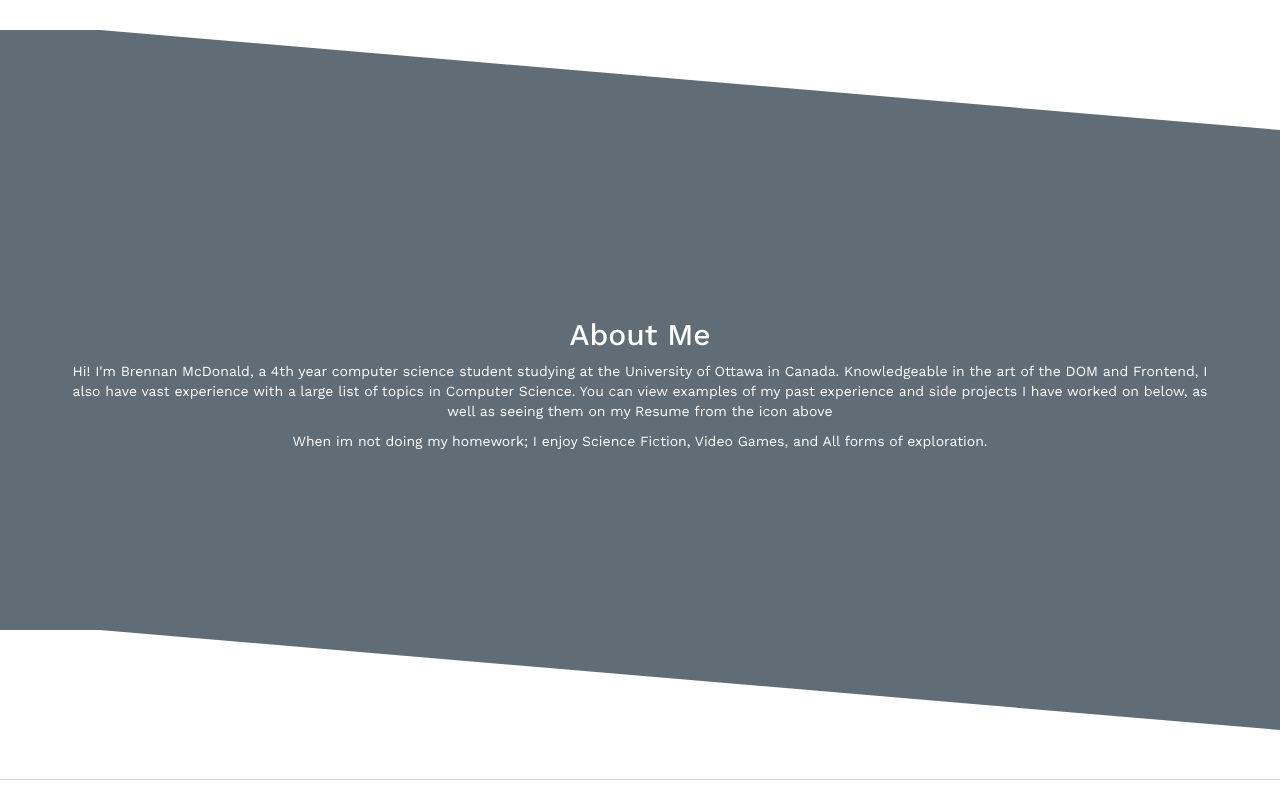
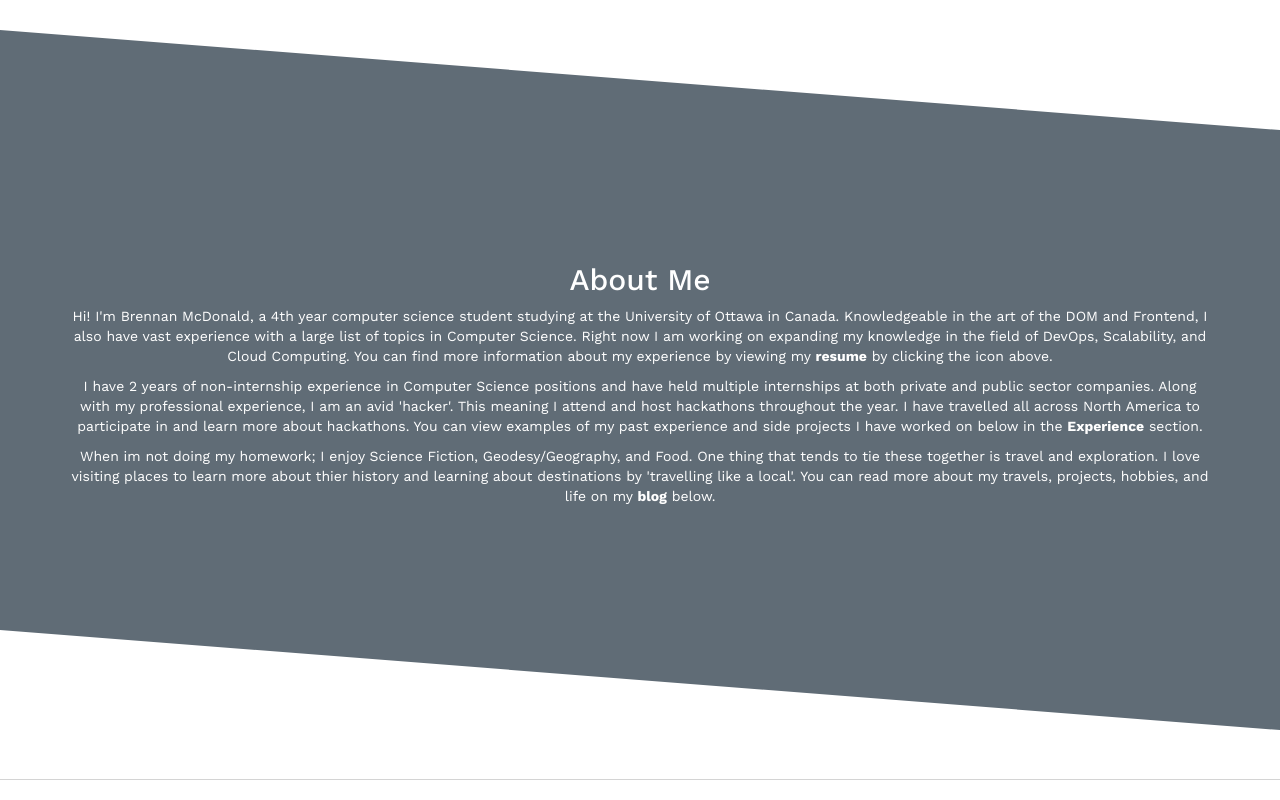
Before and after one commit to BrennanMcDonald/Personal-Site, a React app: page / in a window 1280 px wide. Shown: the part 820-1620 px from the top of the page. Built offline with nearby package versions, Linux system fonts and the light colour scheme.

Commit message:
Everything but blog section is finished.

```diff
--- a/commit.json
+++ b/commit.json
@@ -1 +1 @@
-{"prev_commit":\"9f647a979c016856cdb67b29f36abdc8eda965ea\","date":\"2020-02-11 14:23:34 -0500\","branch":\"\"}
+{"prev_commit":"0dcdc4194161cafb5ca74e93372de5b92b054c14","date":"2020-02-11 14:24:18 -0500","branch":""}
--- a/src/Home.jsx
+++ b/src/Home.jsx
@@ -5,6 +5,7 @@ import Nav from './components/Nav'
 import About from './components/About'
 import Projects from './components/Projects'
 import Experience from "./components/Experience";
+import Footer from "./components/Footer";
 
 import "./styles/home.scss";
 import "./styles/HomeSection.scss";
@@ -30,6 +31,7 @@ export default class Hello extends React.Component {
                 <div className="page" id="Blog">
 
                 </div>
+                <Footer />
             </div>
         );
     }
--- a/src/components/About.jsx
+++ b/src/components/About.jsx
@@ -10,10 +10,25 @@ export default class JumboCenter extends React.Component {
                 <div className="top-triangle"></div>
                 <div className="container">
                     <h2 className="font-white">About Me</h2>
-                    <p className="font-white">Hi! I'm Brennan McDonald, a 4th year computer science student studying at the University of Ottawa in Canada.
-                    Knowledgeable in the art of the DOM and Frontend, I also have vast experience with a large list of topics in Computer Science.
-                    You can view examples of my past experience and side projects I have worked on below, as well as seeing them on my Resume from the icon above</p>
-                    <p className="font-white hidden-mobile">When im not doing my homework; I enjoy Science Fiction, Video Games, and All forms of exploration.</p>
+                    <p className="font-white">
+                        Hi! I'm Brennan McDonald, a 4th year computer science student studying at the University of Ottawa in Canada.
+                        Knowledgeable in the art of the DOM and Frontend, I also have vast experience with a large list of topics in Computer Science.
+                        Right now I am working on expanding my knowledge in the field of DevOps, Scalability, and Cloud Computing.
+                        You can find more information about my experience by viewing my <a className="font-white" href="/resume.pdf"><b>resume</b></a> by clicking the icon above.
+
+                    </p>
+                    <p className="font-white">
+                        I have 2 years of non-internship experience in Computer Science positions and have held multiple internships at both private and public sector companies.
+                        Along with my professional experience, I am an avid 'hacker'. This meaning I attend and host hackathons throughout the year. I have travelled all across
+                        North America to participate in and learn more about hackathons.
+                        You can view examples of my past experience and side projects I have worked on below in the <a className="font-white" href="#Experience"><b>Experience</b></a> section.
+                    </p>
+                    <p className="font-white hidden-mobile">
+                        When im not doing my homework; I enjoy Science Fiction, Geodesy/Geography, and Food.
+                        One thing that tends to tie these together is travel and exploration. I love visiting places to learn
+                        more about thier history and learning about destinations by 'travelling like a local'.
+                        You can read more about my travels, projects, hobbies, and life on my <a className="font-white" href="https://blog.brennanmcdonald.ca"><b>blog</b></a> below.
+                    </p>
                 </div>
                 <div className="bottom-triangle"></div>
             </div>
--- /dev/null
+++ b/src/components/Footer.jsx
@@ -0,0 +1,15 @@
+import React from "react";
+
+import commit from "../../commit.json"
+
+import '../styles/Footer.scss'
+
+export default class Footer extends React.Component {
+    render() {
+        return (
+            <div className="footer">
+                <p id="PrevCommit">Last Update: {commit.prev_commit} : {commit.date}</p>
+            </div>
+        );
+    }
+}
--- a/src/styles/About.scss
+++ b/src/styles/About.scss
@@ -3,10 +3,13 @@
 #About {
     display: flex;
     align-items: center;
+    max-width: 100vw;
+    overflow-x: hidden;
     @media (max-width: $screen-md) {
         padding-bottom: 150px;
     }
     .about-bar {
+        max-width: 100vw;
         position: relative;
         .top-triangle {
             width: 100%;
@@ -14,14 +17,14 @@
             top: -100px;
             position: absolute;
             border-bottom: 100px solid $font-grey;
-            border-right: calc(100vw - 100px) solid transparent;
+            border-right: 100vw solid transparent;
         }
         .bottom-triangle {
             width: 100%;
             height: 0;
             bottom: -100px;
             position: absolute;
-            border-right: calc(100vw - 100px) solid $font-grey;
+            border-right: 100vw solid $font-grey;
             border-bottom: 100px solid transparent;
         }
         display: flex;
--- /dev/null
+++ b/src/styles/Footer.scss
@@ -0,0 +1,7 @@
+@import 'media';
+@import 'colors';
+#PrevCommit {
+    font-size: 14px;
+    color: $font-grey;
+    margin: 1em;
+}
--- a/src/styles/home.scss
+++ b/src/styles/home.scss
@@ -43,3 +43,7 @@ body {
 .font-white {
     color: $white;
 }
+
+a.font-white:hover {
+    color: $white;
+}
```
